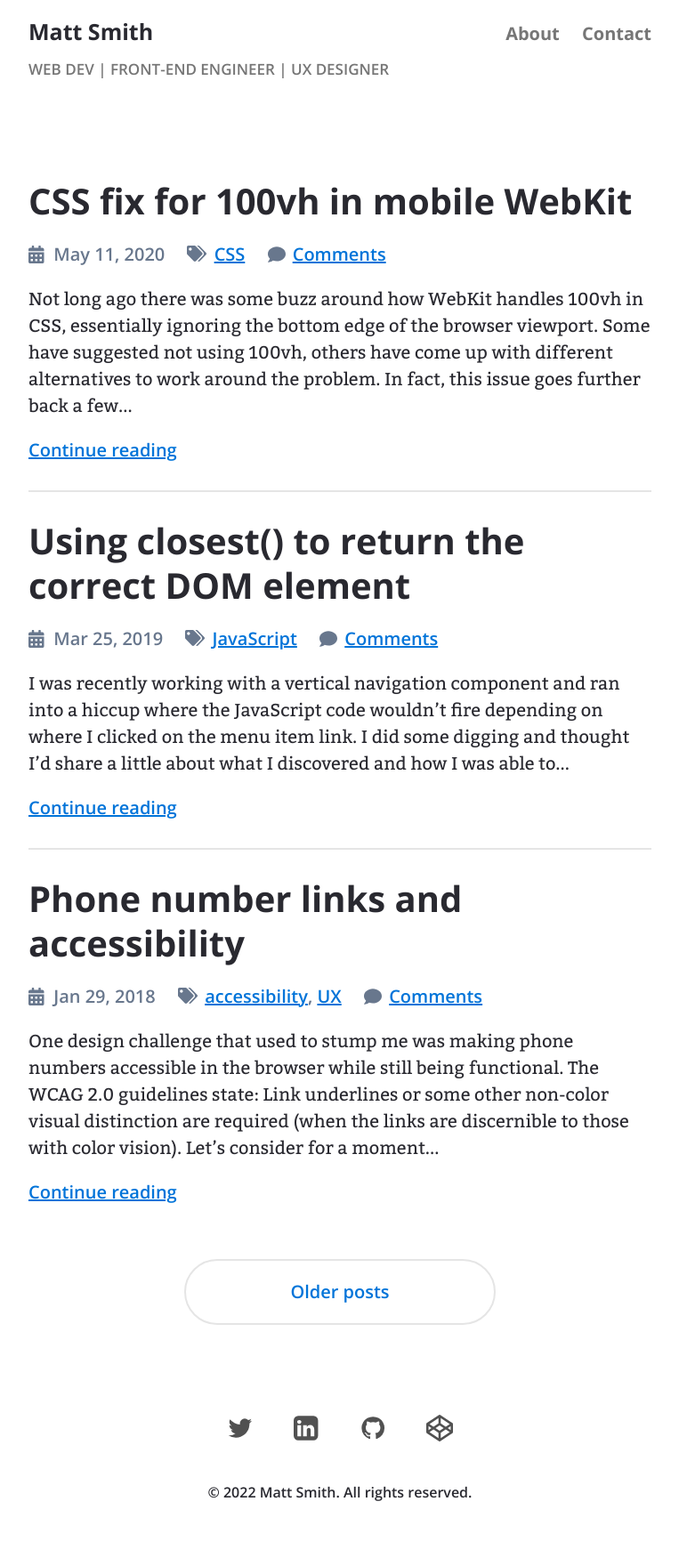
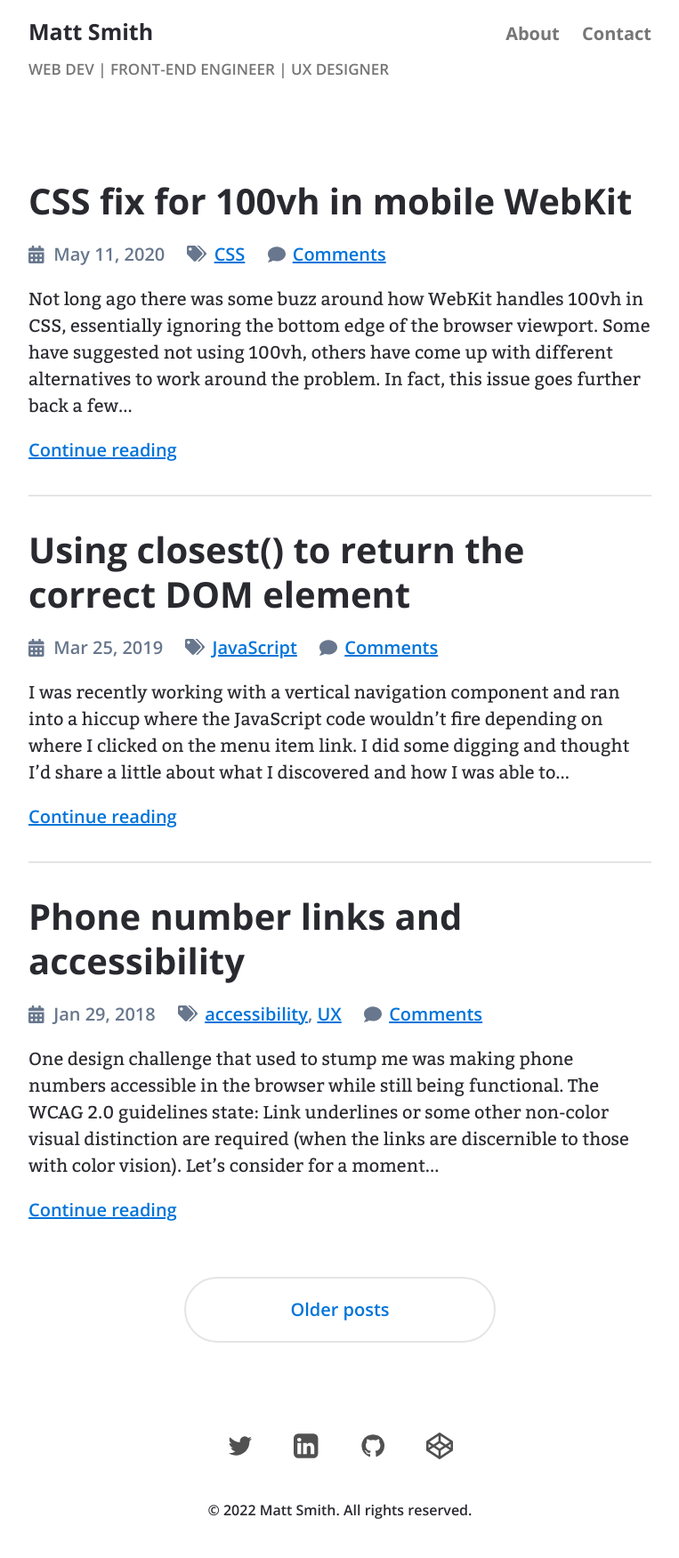
Before and after one commit to AllThingsSmitty/allthingssmitty.github.io, a Jekyll site: the page built from index.html, in a window 1280 px wide. Shown: the whole page at 89% size, without its empty margins (258-1021 px from the left). Built offline with Jekyll 4.4.1, drawn with Linux system fonts in a browser that asks for light colours; the list of posts is cut into pages by our own code; comment, search, counter and statistics services are not loaded.

Commit message:
Update spacing

```diff
--- a/_sass/_layout.scss
+++ b/_sass/_layout.scss
@@ -29,7 +29,7 @@ main {
 
 .break {
   border-top: 2px solid var(--border-color);
-  margin: 1.5rem 0;
+  margin: 1.75rem 0;
 }
 
 footer {
```
